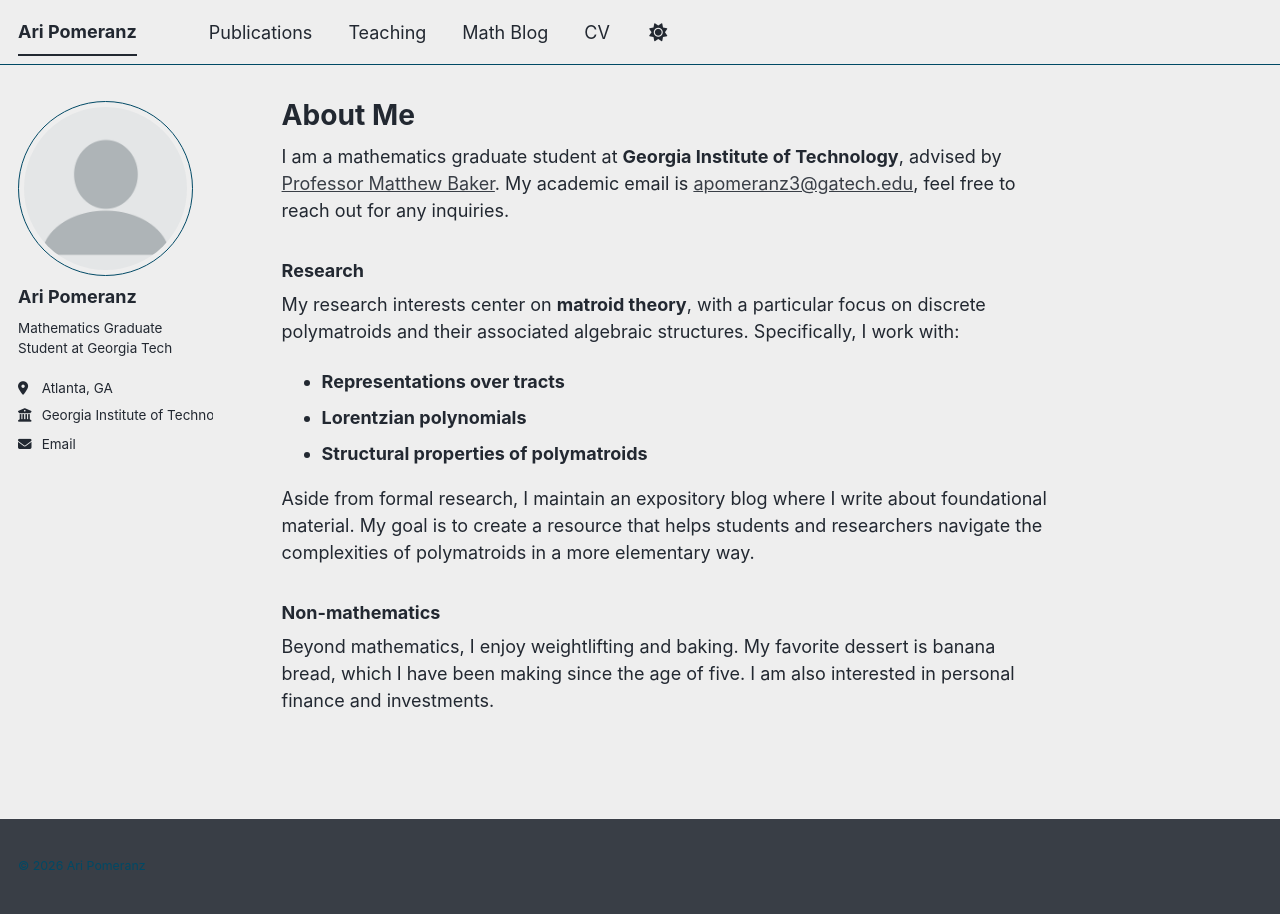
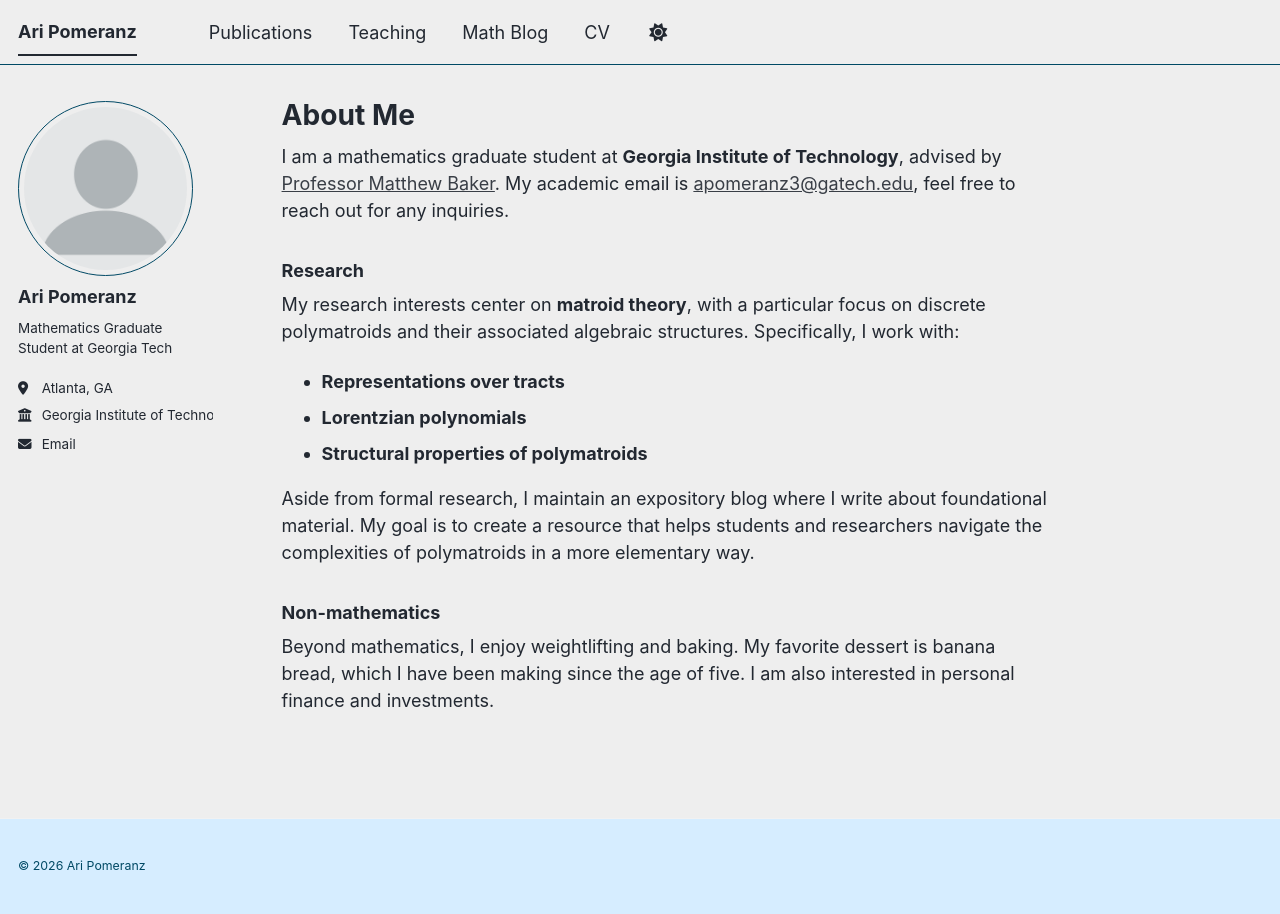
Before and after one commit to aripomeranz/aripomeranz, a Jekyll site: the page built from _pages/about.md, in a window 1280 px wide. Built offline with Jekyll 4.4.1, drawn with Linux system fonts in a browser that asks for light colours; a script bundle is joined from its source files by our own code; library files that are not in the unit come from our copies.

Commit message:
Update _air_light.scss

```diff
--- a/_sass/theme/_air_light.scss
+++ b/_sass/theme/_air_light.scss
@@ -15,7 +15,7 @@ $text                       : #222831;
 $link                       : #393e46;
 $link-dark                  : mix(#000, $link, 25%);
 $link-light                 : mix(#fff, $link, 25%);
-$footer                     : #393e46;
+$footer                     : #d6edff;
 
 /* Color codes used for the site */
 $danger-color               : #ee5f5b;
```
